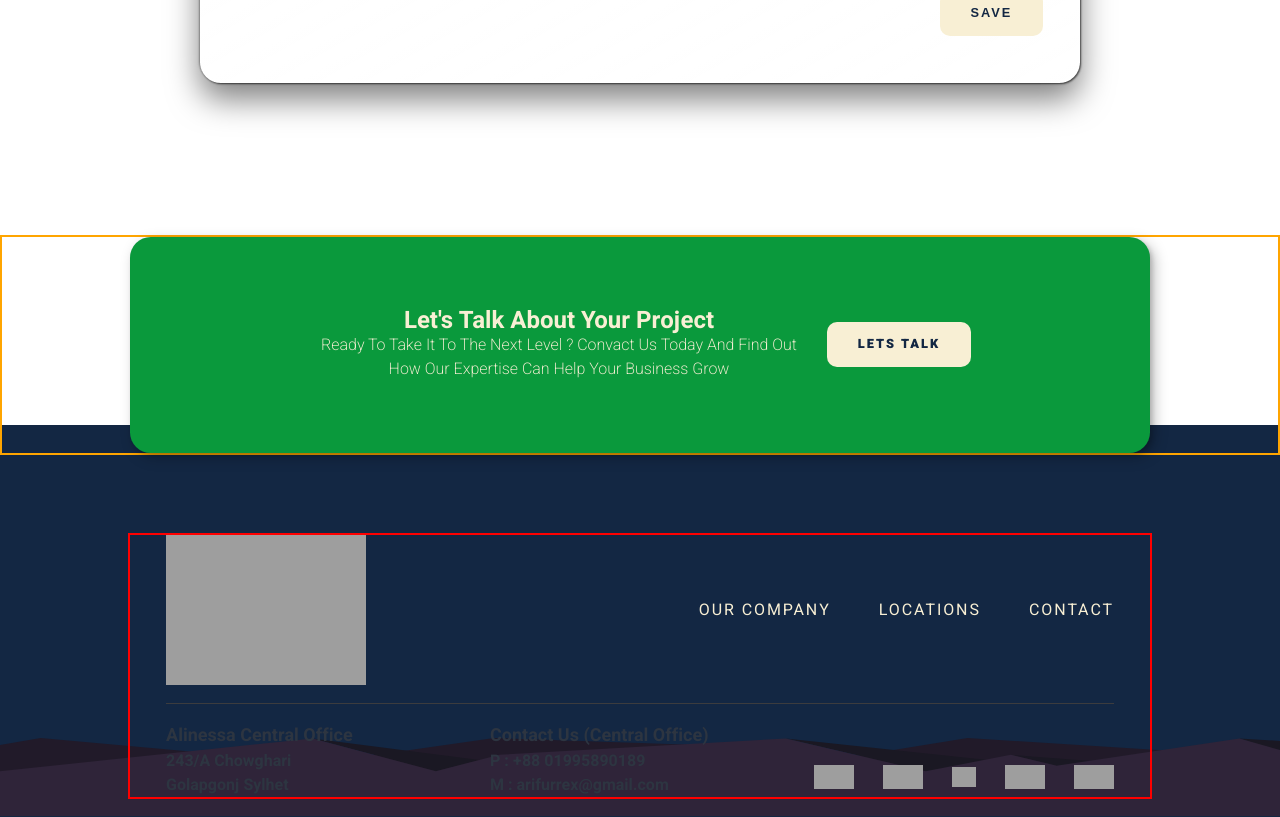
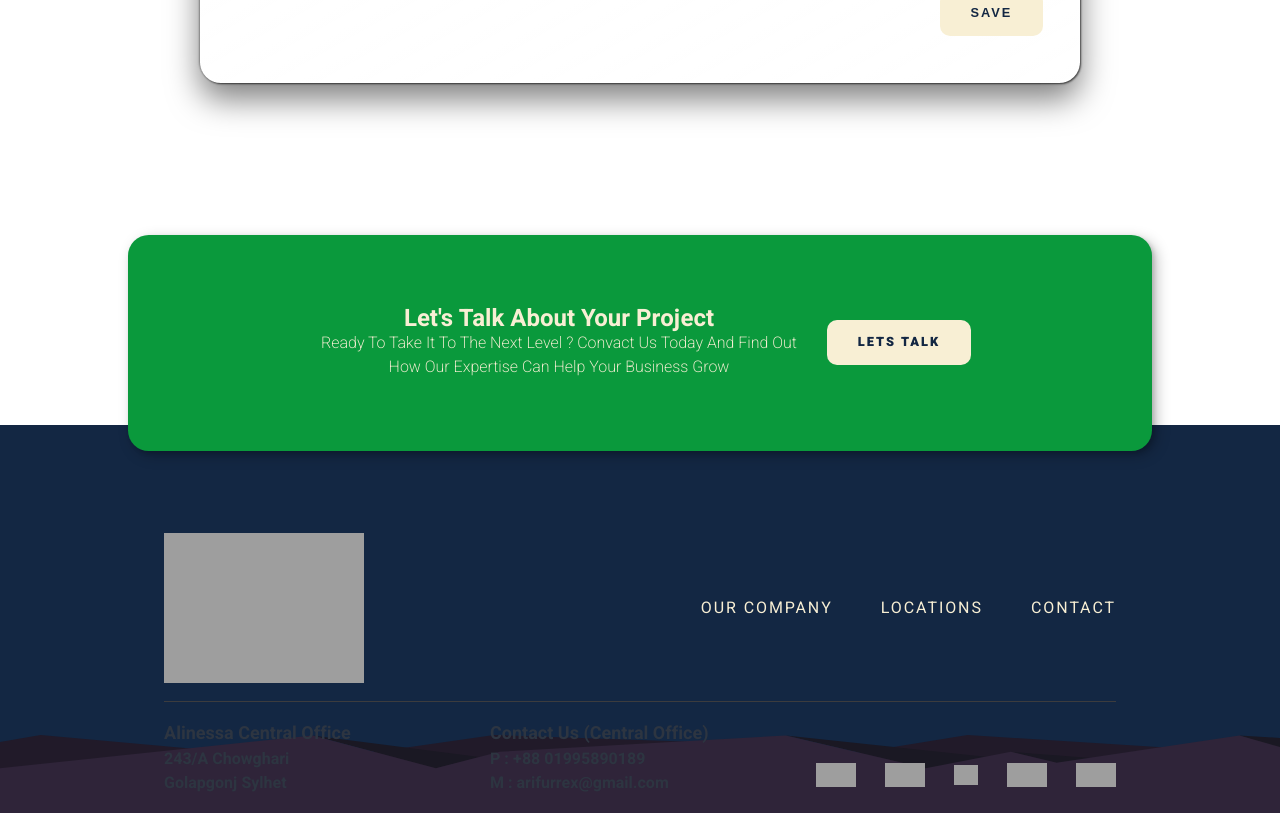
Before and after one commit to Arifurrex/anjuman, a PHP site: page /anjumancopy/src/3-pages/contact.html in a window 1280 px wide. Shown: the part 987-1804 px from the top of the page. Run offline with PHP 8.4, Linux system fonts and the light colour scheme; some web fonts are replaced; grey boxes are pictures that could not be loaded.

Commit message:
border withdraw

```diff
--- a/src/2-styles/3-layout/_1header.scss
+++ b/src/2-styles/3-layout/_1header.scss
@@ -1,9 +1,8 @@
-.container{
-    max-width:64em;
-    margin:0 auto;
-    padding-inline:2em;
-    border:2px solid red;
-}
+// .container{
+//     max-width:64em;
+//     margin:0 auto;
+//     padding-inline:2em;
+// }
 .header{
     display:flex;
     justify-content: space-between;
--- a/src/2-styles/3-layout/_5footer.scss
+++ b/src/2-styles/3-layout/_5footer.scss
@@ -4,7 +4,6 @@
   top: -190px;
   text-transform: capitalize;
   color: var(--clr-ligh);
-  border:2px solid orange;
 
   .letstalk-card {
     background-color: var(--clr-radish);
--- a/src/2-styles/main.css
+++ b/src/2-styles/main.css
@@ -695,13 +695,6 @@ select {
   background-image: url(/assets/shared/desktop/icon-instagram-color.svg);
 }
 
-.container {
-  max-width: 64em;
-  margin: 0 auto;
-  padding-inline: 2em;
-  border: 2px solid red;
-}
-
 .header {
   display: flex;
   justify-content: space-between;
@@ -1371,7 +1364,6 @@ nav {
   top: -190px;
   text-transform: capitalize;
   color: var(--clr-ligh);
-  border: 2px solid orange;
 }
 
 .letstalk .letstalk-card {
```
Also changed, not shown: 1 other file.
